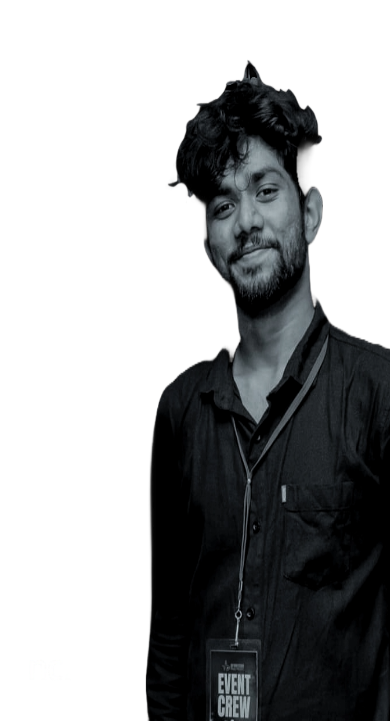
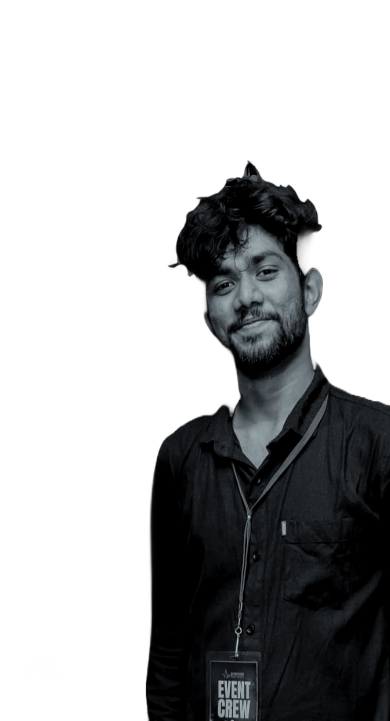
Before and after one commit to NCnNU/Portfolio-Navindu, a Next.js app: page /homee/hero in a window 390 px wide. Shown: the part 123-844 px from the top of the page. Built offline with nearby package versions, Linux system fonts and the light colour scheme.

Commit message:
change hight

```diff
--- a/app/homee/hero/page.tsx
+++ b/app/homee/hero/page.tsx
@@ -54,7 +54,10 @@ const Herosection: React.FC<HerosectionProps> = ({ id }) => {
             lg:w-[30vw] lg:h-screen // For desktop
             md:w-[50vw] md:h-screen // For tablet and larger
             sm:w-[10vw] sm:h-screen// Adjust size for smaller screens
-            xs:w-[95vw] xs:h-screen // Adjusting width and position for mobile screens
+            xs:w-[95vw] xs:h- // Adjusting width and position for mobile screens
+            md:mt-0
+            sm:mt-32
+            xs:mt-32
 
           " // Adjusting width and position for mobile screens
         />
```
